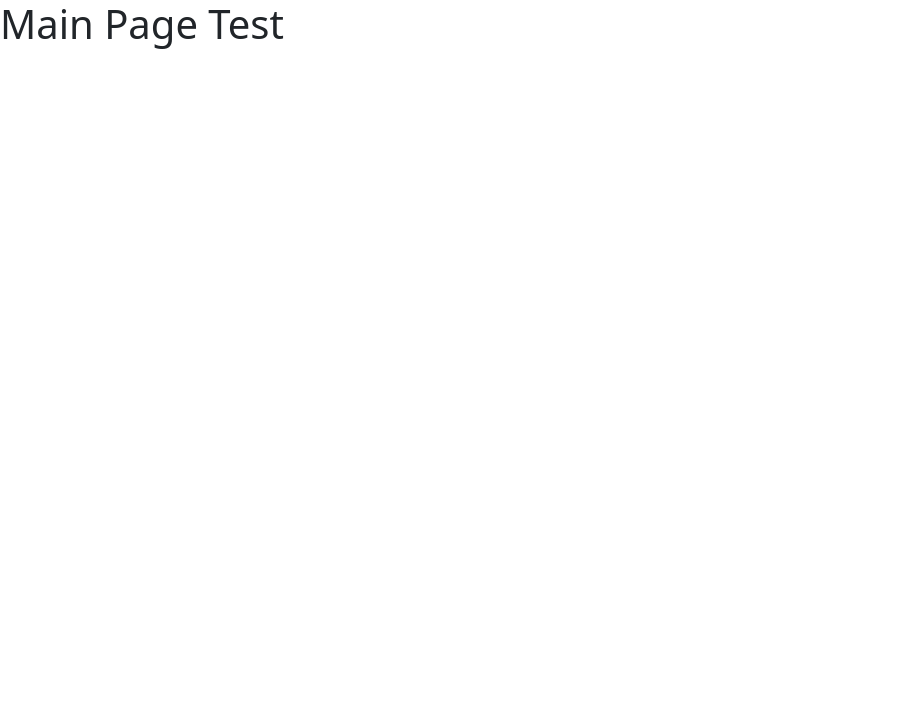
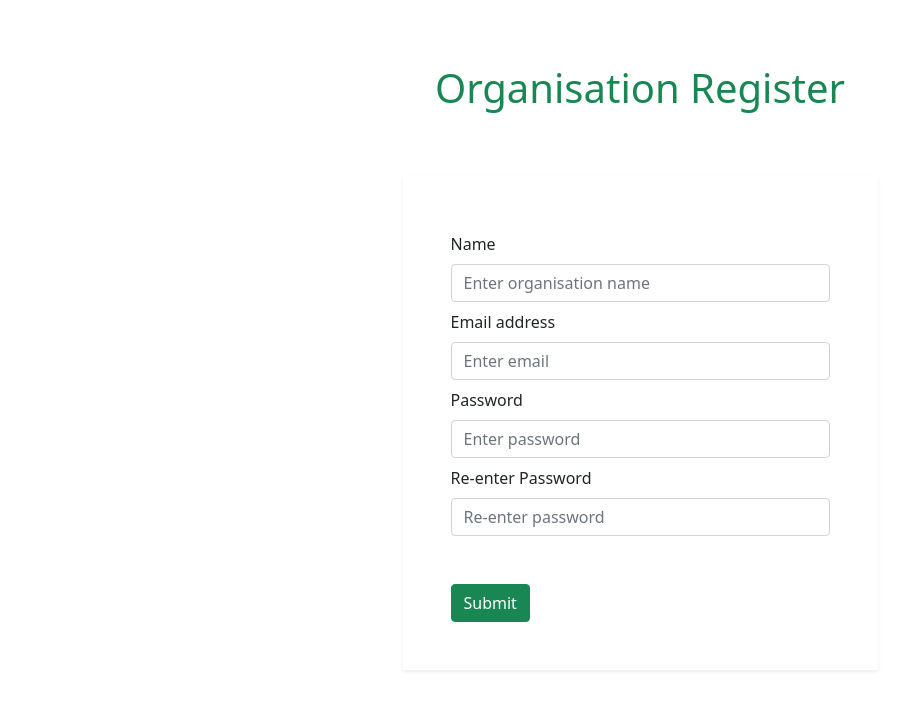
Before and after one commit to jchukwuezi/contributely-frontend, a React (Create React App) app in the folder contributely-frontend/: page /register in a window 1280 px wide. Before the commit this address had no page. Shown: the top 710 px of the page, without its empty margins (0-905 px from the left). Built offline with nearby package versions, Linux system fonts and the light colour scheme.

Commit message:
Successfully sent post request to backend

```diff
--- a/contributely-frontend/src/App.js
+++ b/contributely-frontend/src/App.js
@@ -1,20 +1,19 @@
-import React from "react";
 import {Route, Routes} from 'react-router-dom'
 import {Register} from './components/register/Register'
 import {Login} from './components/login/Login'
 
 
+
 function App() {
+
+
+
   return (
     <div>
-      <h1>Main Page Test</h1>
-
-
       <Routes>
-        <Route exact path="/" element={<Register/>}/>
-        <Route path="/login" element={<Login/>} />
+        <Route path="/register" element={<Register/>}/>
+        <Route path="/login" element={<Login/>}/>
       </Routes>
-
     </div>
   );
 }
--- a/contributely-frontend/src/components/login/Login.js
+++ b/contributely-frontend/src/components/login/Login.js
@@ -1,6 +1,61 @@
 import React, {useState} from 'react';
 import axios from 'axios';
+import {Col, Container, Row, Form, Button} from 'react-bootstrap';
+import { useNavigate } from 'react-router-dom';
+
 
 export const Login = () => {
+    //login functionality
 
+    /*
+    const navigate = useNavigate();
+    const [organisation, setOrg] = useState({
+        email:"",
+        password:""
+    })
+
+    const handleChange = e =>{
+        const {name, value} = e.target
+        setOrg({
+            ...organisation,
+            [name]:value
+        })
+    }
+    */
+
+    const [loginOrgEmail, setLoginOrgEmail] =  useState("")
+    const [loginOrgPassword, setLoginOrgPassword] = useState("")
+
+    const login = () =>{
+
+    }
+
+    return(
+        <Container>
+            <h1 className="text-success mt-5 p-3 text-center rounded">Organisation Login</h1>
+            <Row className="mt-5">
+                <Col lg={5} md={6} sm={12} className="p-5 m-auto shadow-sm rounded-lg">
+                    <Form>
+
+                        <Form.Group className="mt-2">
+                            <Form.Label>Email address </Form.Label>
+                            <Form.Control type="email" placeholder="Enter email" name="email" onChange={e => setLoginOrgEmail(e.target.value)}/>
+                        </Form.Group>
+
+                        <Form.Group className="mt-2">
+                            <Form.Label> Password </Form.Label>
+                            <Form.Control type="password" placeholder="Enter password" name="password" onChange={e => setLoginOrgPassword(e.target.value)}/>
+                        </Form.Group>
+
+                        <Button className="mt-5" variant="success btn-block" type="submit" onClick={login}>
+                            Submit
+                        </Button>
+
+                    </Form>
+                </Col>
+            </Row>
+        </Container>
+    );
 }
+
+export default Login;
--- a/contributely-frontend/src/components/register/Register.js
+++ b/contributely-frontend/src/components/register/Register.js
@@ -4,61 +4,73 @@ import {Col, Container, Row, Form, Button} from 'react-bootstrap';
 
 //register component and functionality
 export const Register = () => {
-    const[user, setUser] = useState({
+    /*
+    const[organisation, setOrg] = useState({
         name:"",
         email:"",
         password:""
     })
+    */
 
+    /*
     const handleChange = e => {
         const {name, value} = e.target
-        setUser({
+        setOrg({
             //using spread operater to get values from user
-            ...user,
+            ...organisation,
             [name]: value
         })
     }
+    */
+
+
+    //storing user inputs in state
+    const [registerOrgName, setRegisterOrgName] = useState("")
+    const [registerOrgEmail, setRegisterOrgEmail] =  useState("")
+    const [registerOrgPassword, setRegisterOrgPassword] = useState("")
 
     const register = () => {
-        const{name, email, password} = user;
-        if (name && email && password){
-            axios.post("http://localhost:6969/Register", user)
-            .then(res=>console.log(res))
-        }
-        else{
-            alert("invalid input")
-        }
+        //running an axios instance
+        axios({
+            method: "post",
+            data:{
+                orgName: registerOrgName,
+                orgEmail: registerOrgEmail,
+                orgPassword: registerOrgPassword
+            },
+            withCredentials: true,
+            url: "http://localhost:4000/register"
+        }).then((res) => console.log(res));
     };
 
     return(
-        <>
         <Container>
-                <h1 className="shadow-sm text-success mt-5 p-3 text-center rounded">Organisation Register</h1>
-                <Row>
-                    <Col lg={5} md={6} sm={12}>
+            <h1 className="text-success mt-5 p-3 text-center rounded">Organisation Register</h1>
+            <Row className="mt-5">
+                <Col lg={5} md={6} sm={12} className="p-5 m-auto shadow-sm rounded-lg">
                     <Form>
 
-                            <Form.Group>
+                        <Form.Group className="mt-2">
                             <Form.Label>Name </Form.Label>
-                                <Form.Control type="text" placeholder="Enter organisation name"/>
+                            <Form.Control type="text" placeholder="Enter organisation name" name="name" onChange={e => setRegisterOrgName(e.target.value)}/>
                         </Form.Group>
 
-                            <Form.Group>
+                        <Form.Group className="mt-2">
                             <Form.Label>Email address </Form.Label>
-                                <Form.Control type="email" placeholder="Enter email"/>
+                            <Form.Control type="email" placeholder="Enter email" name="email" onChange= {e => setRegisterOrgEmail(e.target.value)}/>
                         </Form.Group>
 
-                            <Form.Group>
+                        <Form.Group className="mt-2">
                             <Form.Label> Password </Form.Label>
-                                <Form.Control type="password" placeholder="Enter password"/>
+                            <Form.Control type="password" placeholder="Enter password" name="password" onChange = {e => setRegisterOrgPassword(e.target.value)}/>
                         </Form.Group>
 
-                            <Form.Group>
+                        <Form.Group className="mt-2">
                             <Form.Label>Re-enter Password </Form.Label>
-                                <Form.Control type="password" placeholder="Enter password"/>
+                            <Form.Control type="password" placeholder="Re-enter password"/>
                         </Form.Group>
 
-                            <Button variant="success btn-block" type="submit">
+                        <Button className="mt-5" variant="success btn-block" type="submit" onClick={register}>
                             Submit
                         </Button>
 
@@ -66,7 +78,7 @@ export const Register = () => {
                 </Col>
             </Row>
         </Container>
-
-        </>
     );
 }
+
+export default Register;
```
Also changed, not shown: contributely-frontend/src/components/homepage/Homepage.js (+9 -0 lines), contributely-frontend/src/index.css (line endings or trailing spaces). Lines whose indentation alone changed are shown as unchanged.
